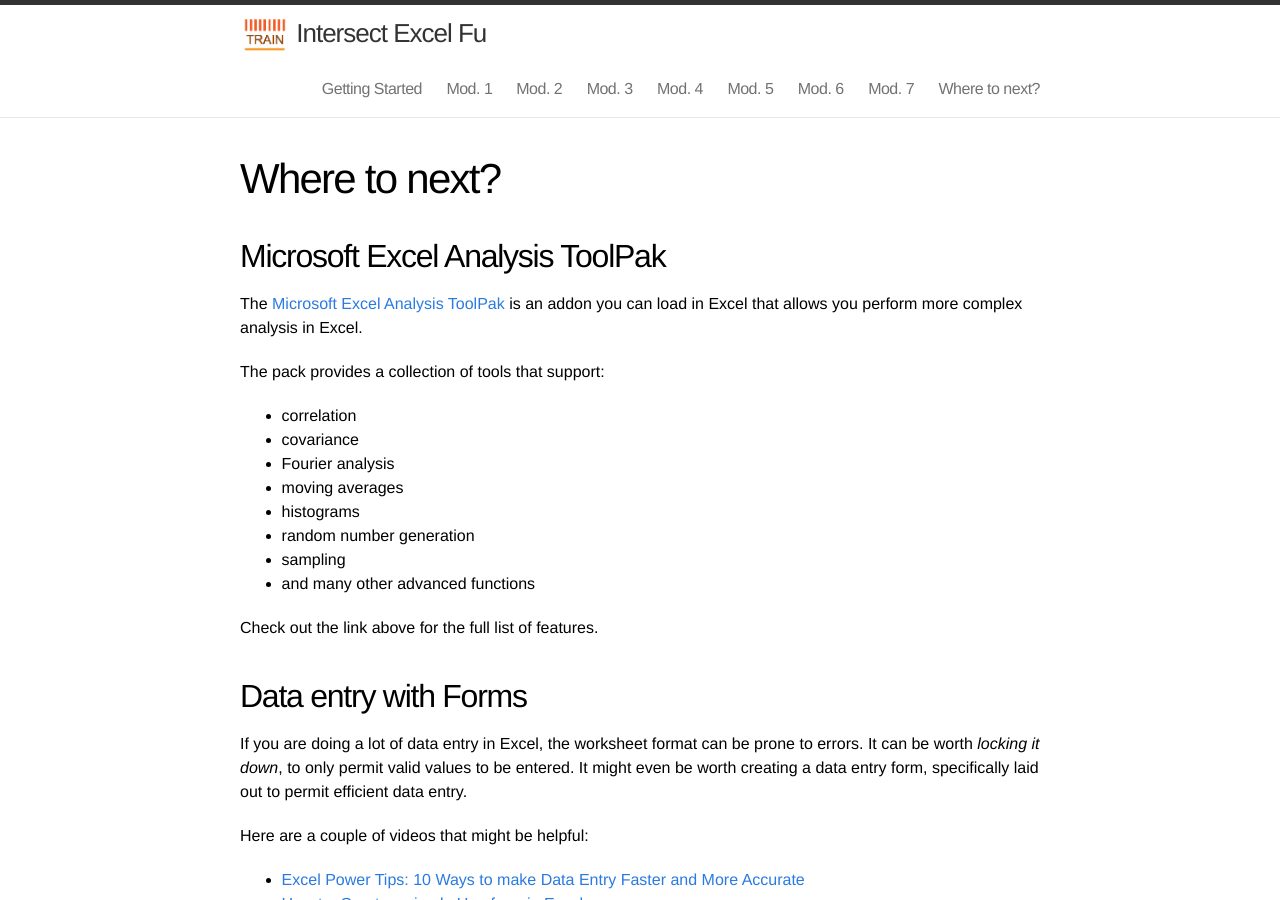
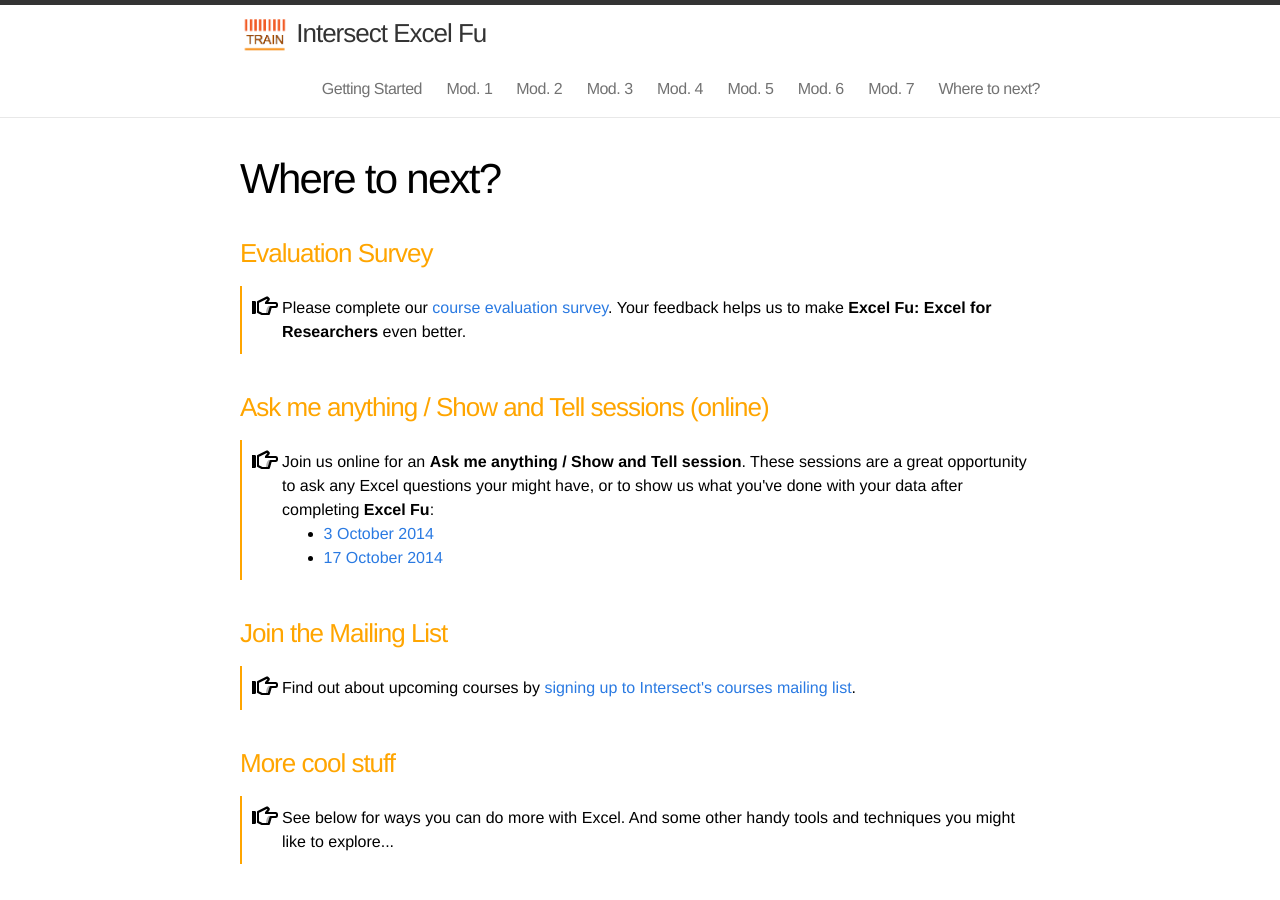
Before and after one commit to IntersectAustralia/excel-fu, a Jekyll site: the page built from module-8/index.markdown, in a window 1280 px wide and 900 px high. Built offline with Jekyll 4.4.1, drawn with Linux system fonts in a browser that asks for light colours.

Commit message:
added front and back matter

```diff
--- a/module-8/index.markdown
+++ b/module-8/index.markdown
@@ -2,6 +2,35 @@
 layout: post
 title: Where to next?
 ---
+
+### Evaluation Survey
+<div class="note">
+Please complete our <a href="http://svy.mk/18c8dHa">course evaluation survey</a>. Your feedback helps us to make <b>Excel Fu: Excel for Researchers</b> even better.
+</div>
+
+### Ask me anything / Show and Tell sessions (online)
+<div class="note">
+Join us online for an <b>Ask me anything / Show and Tell session</b>. These sessions are a great opportunity to ask any Excel questions your might have, or to show us what you've done with your data after completing <b>Excel Fu</b>:
+
+<ul>
+  <li> <a href="http://intersect-excel-fu-hangout2.eventbrite.com.au">3 October 2014</a> </li>
+  <li> <a href="http://intersect-excel-fu-hangout3.eventbrite.com.au">17 October 2014</a> </li>
+
+</ul>
+</div>
+
+
+### Join the Mailing List
+<div class="note">
+  Find out about upcoming courses by <a href="http://bit.ly/1aZvRqw">signing up to Intersect's courses mailing list</a>.
+</div>
+
+### More cool stuff
+
+<div class="note">
+  See below for ways you can do more with Excel. And some other handy tools and techniques you might like to
+  explore...
+</div>
 
 ## Microsoft Excel Analysis ToolPak
 
```
Also changed, not shown: module-0/index.markdown (+37 -5 lines).
